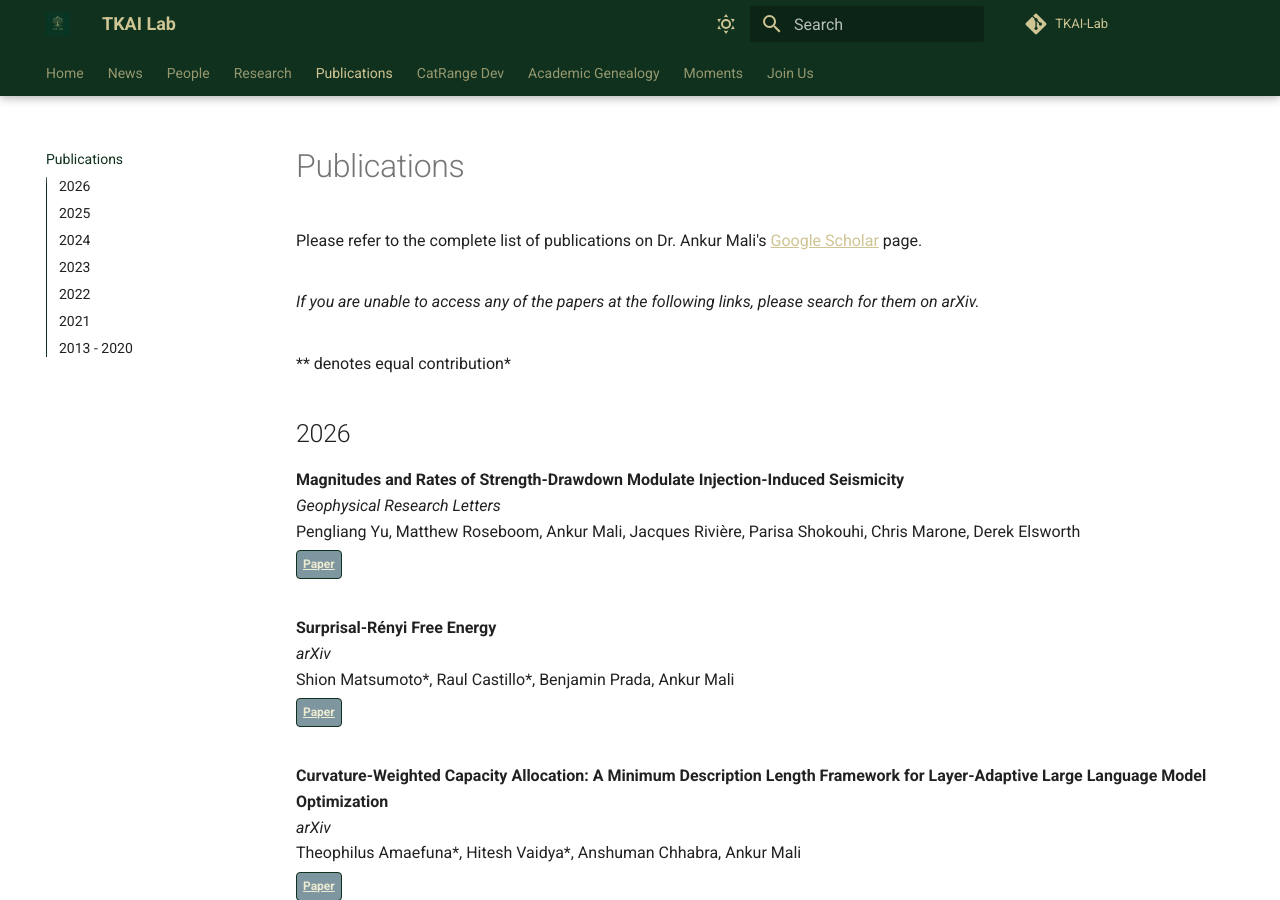
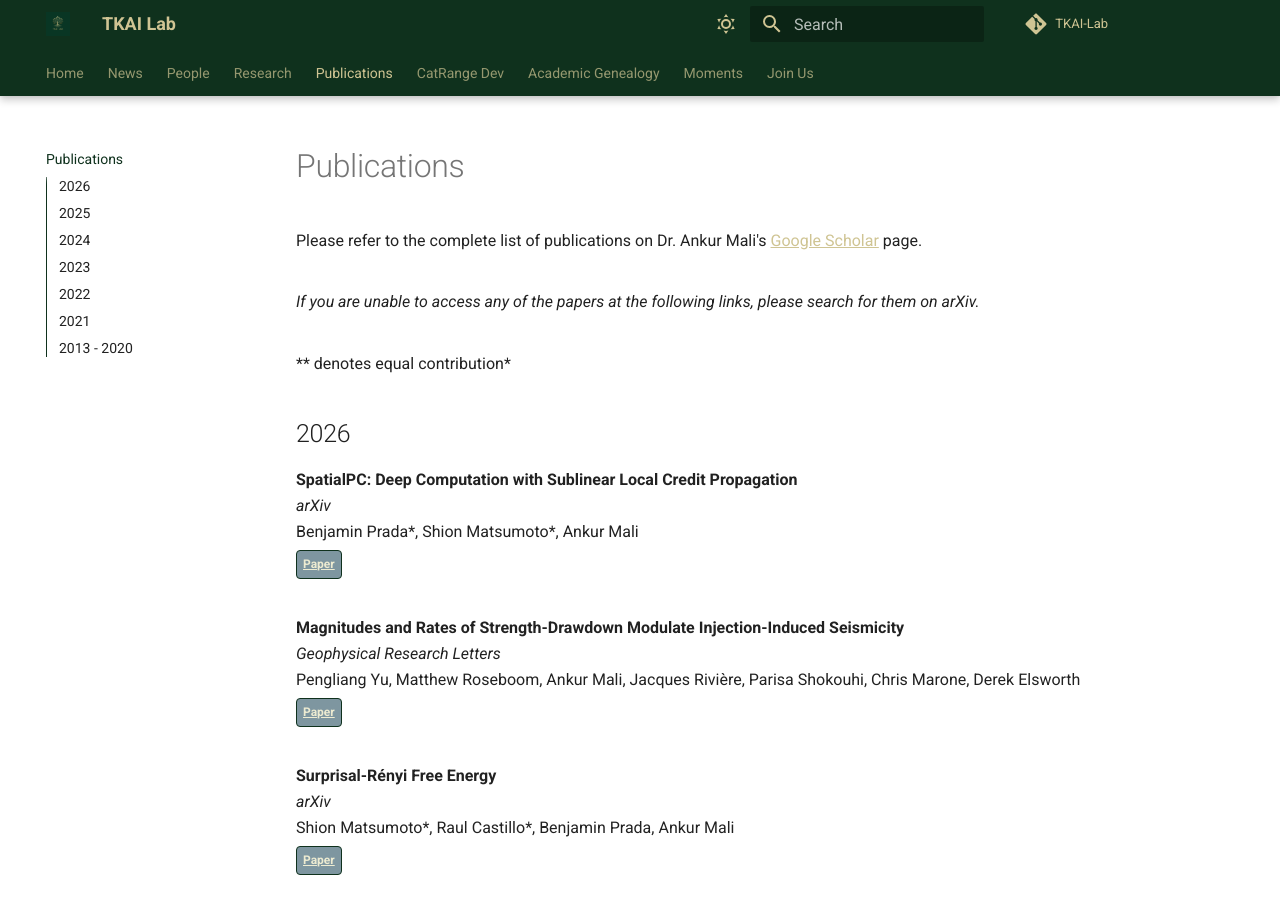
Before and after one commit to TKAI-LAB-Mali/tkai-lab-mali.github.io, an MkDocs documentation site: the page built from docs/publications.md, in a window 1280 px wide and 900 px high. Built offline with MkDocs 1.6.1 and Material for MkDocs 9.7.7, drawn with Linux system fonts in a browser that asks for light colours.

Commit message:
Spatialpc preprint (#32)
* skeleton

* add arxiv link

```diff
--- a/docs/publications.md
+++ b/docs/publications.md
@@ -10,6 +10,11 @@
 \** denotes equal contribution*
 
 ## 2026
+
+**SpatialPC: Deep Computation with Sublinear Local Credit Propagation**<br>
+    *arXiv*<br>
+    Benjamin Prada\*, Shion Matsumoto\*, Ankur Mali<br>
+    [Paper](https://arxiv.org/abs/2610.36139){ .md-button .md-button--small }
 
 **Magnitudes and Rates of Strength-Drawdown Modulate Injection-Induced Seismicity**<br>
     *Geophysical Research Letters*<br>
```
Also changed, not shown: docs/news.md (+5 -1 lines), docs/research.md (+1 -0 lines).
